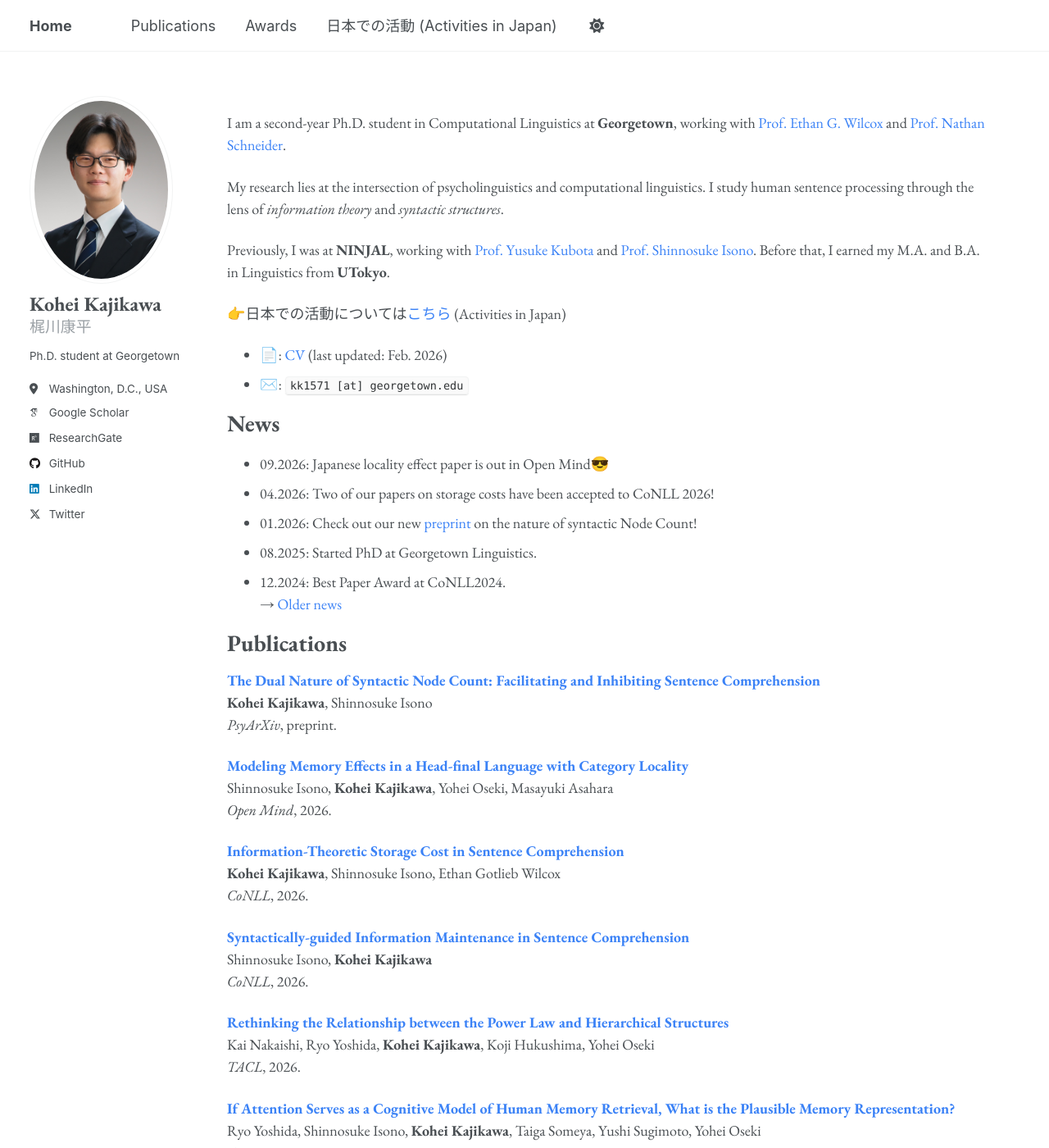
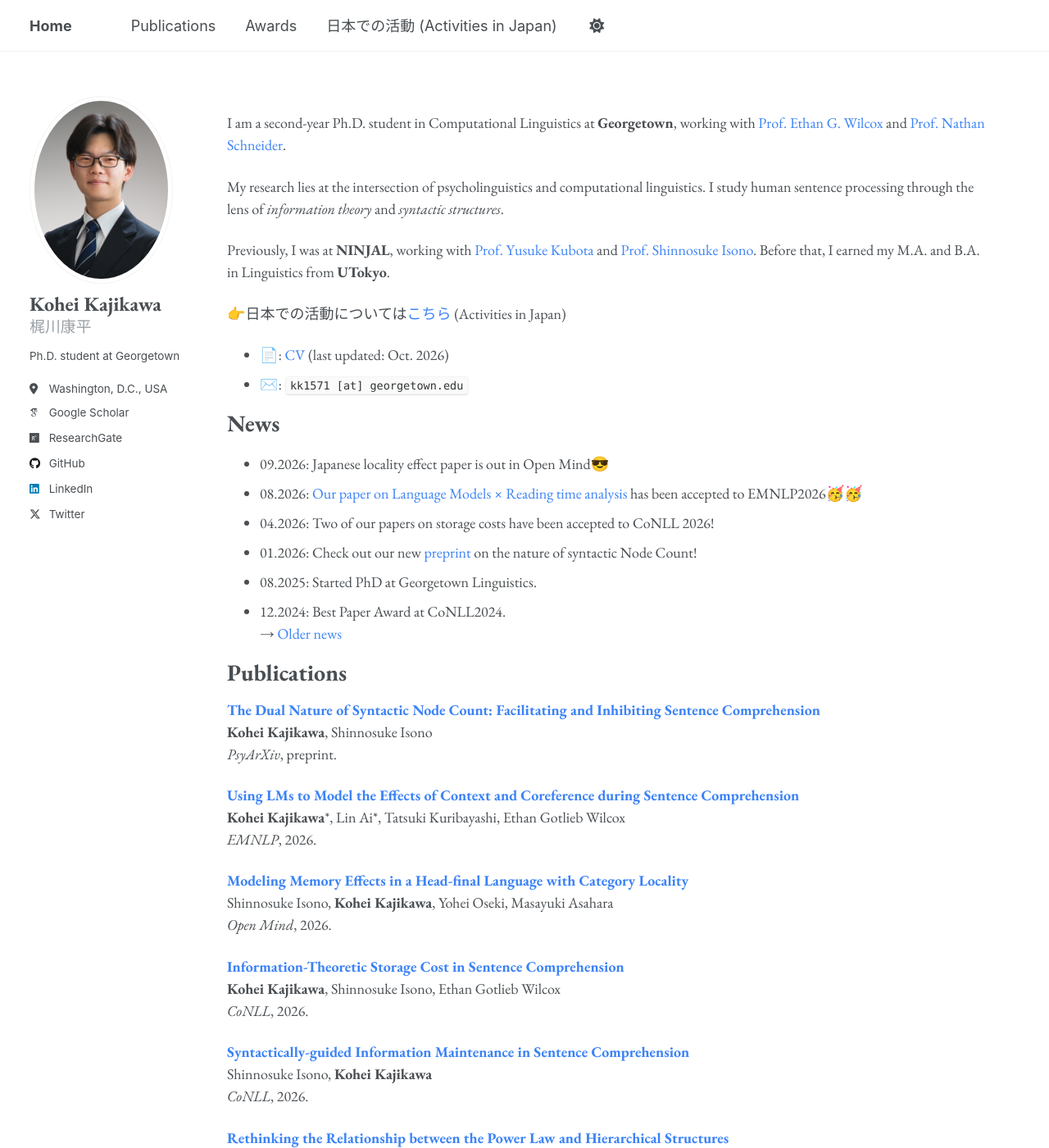
Before and after one commit to kohei-kaji/kohei-kaji.github.io, a Jekyll site: the page built from _pages/about.md, in a window 1280 px wide and 1400 px high. Shown: the whole window at 82% size. Built offline with Jekyll 4.4.1, drawn with Linux system fonts in a browser that asks for light colours; some web fonts are replaced.

Commit message:
Add EMNLP

```diff
--- a/_pages/about.md
+++ b/_pages/about.md
@@ -20,13 +20,14 @@ Before that, I earned my M.A. and B.A. in Linguistics from **UTokyo**.
 
 👉日本での活動については[こちら](/jp/) (Activities in Japan)
 
-- 📄: [CV](/files/CV_kajikawa.pdf) (last updated: Feb. 2026)
+- 📄: [CV](/files/CV_kajikawa.pdf) (last updated: Oct. 2026)
 - ✉️: `kk1571 [at] georgetown.edu`
 
 
 News
 ======
 - 09.2026: Japanese locality effect paper is out in Open Mind😎
+- 08.2026: [Our paper on Language Models × Reading time analysis](https://arxiv.org/abs/2609.32119) has been accepted to EMNLP2026🥳🥳
 - 04.2026: Two of our papers on storage costs have been accepted to CoNLL 2026!
 - 01.2026: Check out our new [preprint](https://osf.io/preprints/psyarxiv/9msby_v2) on the nature of syntactic Node Count!
 - 08.2025: Started PhD at Georgetown Linguistics.
@@ -41,6 +42,10 @@ Publications
 **Kohei Kajikawa**, Shinnosuke Isono\
 *PsyArXiv*, preprint.
 
+[**Using LMs to Model the Effects of Context and Coreference during Sentence Comprehension**](https://arxiv.org/abs/2609.32119)\
+**Kohei Kajikawa**\*, Lin Ai\*, Tatsuki Kuribayashi, Ethan Gotlieb Wilcox\
+*EMNLP*, 2026.
+
 [**Modeling Memory Effects in a Head-final Language with Category Locality**](https://direct.mit.edu/opmi/article/doi/10.1162/OPMI.a.384/138851/Modeling-Memory-Effects-in-a-Head-Final-Language)\
 Shinnosuke Isono, **Kohei Kajikawa**, Yohei Oseki, Masayuki Asahara\
 *Open Mind*, 2026.
@@ -53,7 +58,7 @@ Shinnosuke Isono, **Kohei Kajikawa**, Yohei Oseki, Masayuki Asahara\
 Shinnosuke Isono, **Kohei Kajikawa**\
 *CoNLL*, 2026.
 
-[**Rethinking the Relationship between the Power Law and Hierarchical Structures**](https://arxiv.org/abs/2505.04984v3)\
+[**Rethinking the Relationship between the Power Law and Hierarchical Structures**](https://direct.mit.edu/tacl/article/doi/10.1162/TACL.a.785/138664)\
 Kai Nakaishi, Ryo Yoshida, **Kohei Kajikawa**, Koji Hukushima, Yohei Oseki\
 *TACL*, 2026.
 
```
Also changed, not shown: other parts of _pages/about.md (+6 -6 lines), _pages/news.md (+2 -0 lines).
